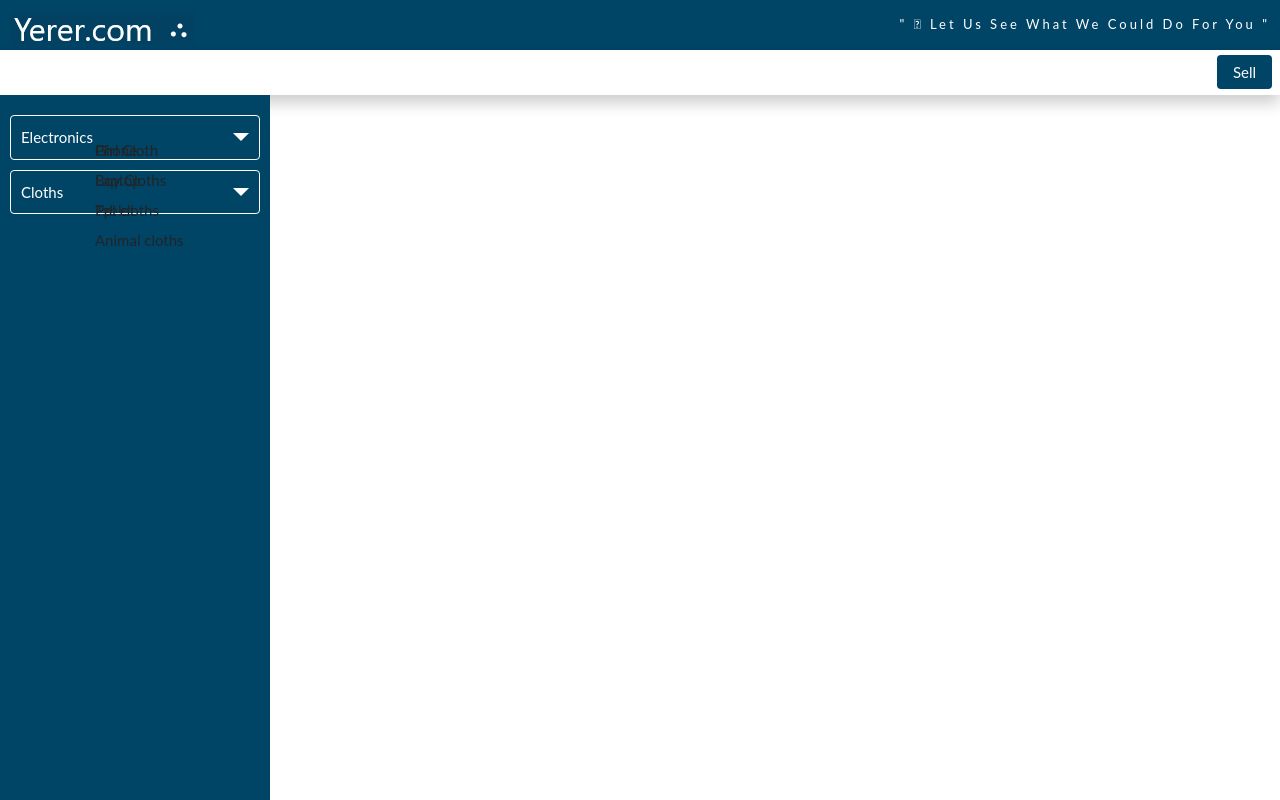
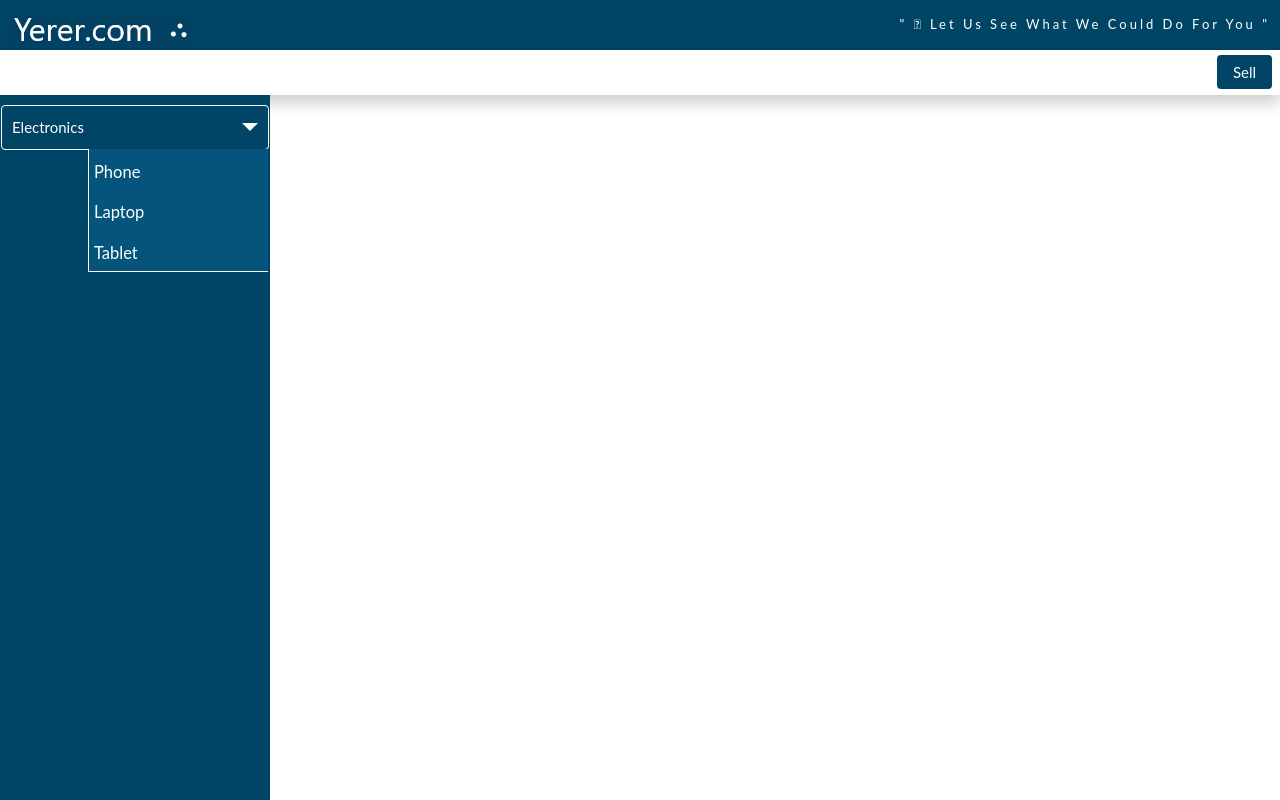
Before and after one commit to Yerer101/Yerer-Ecommerce, a React (Create React App) app: page / in a window 1280 px wide. Both pictures are taken after a click on the item "Electronics". Built offline with nearby package versions, Linux system fonts and the light colour scheme.

Commit message:
some updates

```diff
--- a/src/component/ItemList/ItemList.css
+++ b/src/component/ItemList/ItemList.css
@@ -1,4 +1,4 @@
-.btn-dropdownContainer {
+.dropdown-container {
     list-style-type: none;
     margin: 0;
     padding: 0;
@@ -6,51 +6,54 @@
     position: relative;
 }
 
-.dropdown-list {
-    list-style-type: none;
+.dropdown-container>li {
     color: white;
     display: flex;
     align-items: center;
-    margin: 10px;
+    margin: 0 1px;
     padding: 10px;
     border: 1px solid var(--ye-text);
     border-radius: 4px;
 }
 
-.dropdown-list:hover {
-    background-color: var(--yer-back-light);
+.dropdown>li:hover {
+    background-color: var(--yer-text);
 }
 
-/*  */
-.dropdown-container {
+.dropdown {
     list-style-type: none;
     position: absolute;
-    top: 0;
-    right: 0;
-    margin: 40px 10px 0 0;
+    top: 2.9rem;
+    right: 2px;
     padding: 0;
+    /* margin: 40px 10px 0 0; */
     width: 12rem;
     cursor: pointer;
-    display: none;
     border: none;
     color: var(--ye-text);
-    /* background-color: var(--yer-back-light); */
+    background-color: var(--ye-back-light);
+    display: none;
+    border-left: 1px solid rgb(255, 255, 255);
+    border-bottom: 1px solid rgb(255, 255, 255);
 }
 
-.dropdown-container.show {
+.dropdown.show {
     display: inline;
 }
 
-.dropdown {
+
+.dropdown>li {
+    margin-top: 0.4rem;
+    padding: 5px;
     color: var(--ye-text);
-    padding-left: 8px;
-    margin: 8px;
     font-size: 1.1rem;
+    background-color: var(--ye-back-light);
 }
 
-.dropdown-container:hover {
-    background-color: var(--yer-back-light);
+.dropdown>li:hover {
+    background-color: var(--ye-back);
 }
+
 
 .dropdown-arrow {
     display: flex;
--- a/src/component/ItemList/ItemList.js
+++ b/src/component/ItemList/ItemList.js
@@ -3,32 +3,24 @@ import ListData from "./ItemListData";
 import "./ItemList.css";
 
 const ItemList = () => {
-  const [showList, setShowList] = useState(false);
+  const [dropdown, setDropdown] = useState(false);
 
-  const showItemList = () => setShowList((prevState) => !prevState);
-
+  const showDropdown = (e) => {
+    setDropdown((prevState) => !prevState);
+  };
   const itemLists = ListData.map((item, index) => {
     return (
-      <div key={index}>
-        <ul className="btn-dropdownContainer">
-          <li className="dropdown-list" onClick={() => showItemList()}>
-            {item.name}
-            <span className="dropdown-arrow"></span>
-          </li>
-        </ul>
-
-        <ul
-          className={
-            showList ? "dropdown-container show" : "dropdown-container"
-          }
-        >
+      <ul className="dropdown-container" key={index}>
+        <li onClick={() => showDropdown()}>
+          {item.name}
+          <span className="dropdown-arrow"></span>
+        </li>
+        <ul className={dropdown ? "dropdown show" : "dropdown"}>
           {item.itemList.map((list, i) => (
-            <li className="dropdown-item" key={i}>
-              {list}
-            </li>
+            <li key={i}>{list}</li>
           ))}
         </ul>
-      </div>
+      </ul>
     );
   });
 
--- a/src/component/ItemList/ItemListData.js
+++ b/src/component/ItemList/ItemListData.js
@@ -3,10 +3,10 @@ const categoriesList = [
     name: "Electronics",
     itemList: ["Phone", "Laptop", "Tablet"],
   },
-  {
-    name: "Cloths",
-    itemList: ["Girl Cloth", "Boy Cloths", "Ppl cloths", "Animal cloths"],
-  },
+  // {
+  //   name: "Cloths",
+  //   itemList: ["Girl Cloth", "Boy Cloths", "Ppl cloths"],
+  // },
   // {
   //   name: "Home",
   //   itemList: ["Big", "apartment", "small"],
--- a/src/component/SideNavbar/SideNavbar.css
+++ b/src/component/SideNavbar/SideNavbar.css
@@ -7,7 +7,6 @@
     left: -100%;
     transition: 850ms;
 }
-
 
 .nav-items.active {
     left: 0;
--- a/src/component/SideNavbar/SideNavbar.js
+++ b/src/component/SideNavbar/SideNavbar.js
@@ -1,15 +1,21 @@
-import React from "react";
+import React, { useState } from "react";
 import ItemList from "../ItemList/ItemList";
 import "./SideNavbar.css";
 import * as AiIcons from "react-icons/ai";
 
 const SideNavbar = ({ sidebar, clicked }) => {
+  // const [dropdown, setDropdown] = useState(false);
+
+  // const dropdownList = () => {
+  //   setDropdown((prevState) => !prevState);
+  // };
+
   return (
     <nav className={sidebar ? "nav-items active" : "nav-items"}>
       <span className="nav-close" onClick={clicked}>
         <AiIcons.AiOutlineClose />
       </span>
-      <ItemList clicked={clicked} />
+      <ItemList />
     </nav>
   );
 };
--- a/src/hoc/Layout/Layout.css
+++ b/src/hoc/Layout/Layout.css
@@ -1,7 +1,7 @@
 :root {
   --ye-text: #ffffff;
   --ye-back: #004466;
-  --yer-back-light: #04547c;
+  --ye-back-light: #04547c;
 }
 
 * {
```
